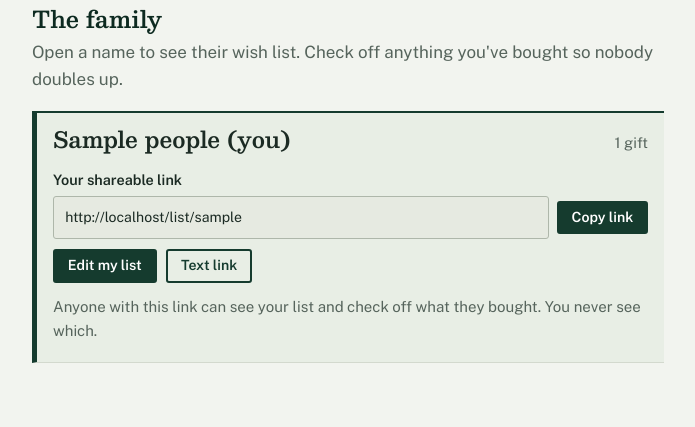
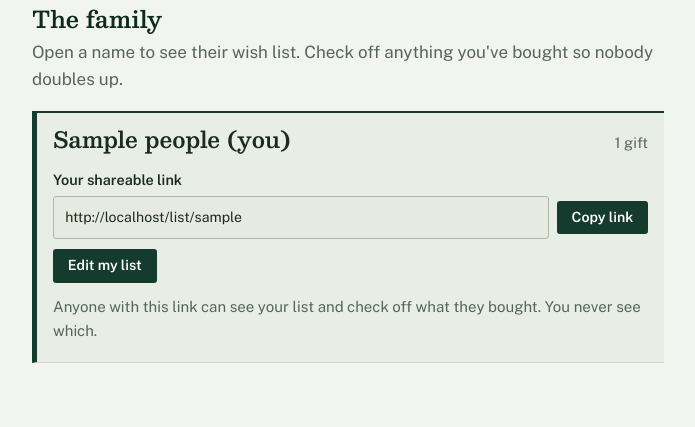
Before and after one commit to jhamil71/secret-santa, a Flask app: page / in a window 1280 px wide. Shown: the part 838-1265 px from the top of the page, without its empty margins (292-987 px from the left). Run offline with Flask 3, Linux system fonts and the light colour scheme; the visitor is signed in with stand-in values (Sample User, id 1); data comes from the database, SQL or seed files in the repository; tables that the repository leaves empty hold one stand-in row (values such as "Sample post").

Commit message:
Copy link on every family row; remove Text link feature
Co-Authored-By: Claude Sonnet 5.5 <noreply@anthropic.com>
Claude-Session: https://claude.ai/code/session_018wR3byGBk5muSHGRwTh6ec

```diff
--- a/app.py
+++ b/app.py
@@ -240,12 +240,6 @@ def list_link(slug):
     return f"{base_url()}{url_for('public_list', slug=slug)}"
 
 
-def sms_text(name, token):
-    return (f"Hi {name}! Our family Secret Santa is on. Tap your personal link to sign in "
-            f"(please don't share it): {person_link(token)}  "
-            f"Or visit {base_url()} any time and enter your phone number.")
-
-
 @app.before_request
 def csrf_protect():
     if request.method == "POST":
@@ -344,7 +338,7 @@ def index():
         "SELECT p.id, p.name, p.list_slug, (SELECT COUNT(*) FROM items i WHERE i.person_id=p.id) AS n_items "
         "FROM people p ORDER BY LOWER(p.name)").fetchall()
     return render_template("home.html", me=me, people=people, target=target, drawn=is_drawn(),
-                           year=int(get_setting("year")), share_link=list_link(me["list_slug"]))
+                           year=int(get_setting("year")), share_link=list_link(me["list_slug"]), list_link=list_link)
 
 
 @app.post("/login")
@@ -433,7 +427,7 @@ def admin():
         "admin.html", people=people, names=names, rules=rules, last=last, year=year,
         drawn=is_drawn(), drawn_at=get_setting("drawn_at"),
         settings={k: get_setting(k) for k in DEFAULTS},
-        link_for=person_link, sms_text=sms_text)
+        link_for=person_link)
 
 
 @app.post("/admin/people")
--- a/static/site.css
+++ b/static/site.css
@@ -209,3 +209,11 @@ a.person:hover::after { color: var(--cranberry); }
 }
 
 @media (max-width: 30rem) { .bar .wordmark { font-size: .9rem; } }
+
+/* family rows: the name opens the list; a quiet button copies its link */
+.people > li.other { display: flex; align-items: center; }
+.people > li.other .person { flex: 1; min-width: 0; }
+.people .copy { flex: none; margin-left: .4rem; background: none; border: 0; padding: .5rem .3rem; font: 600 .88rem/1 var(--sans); color: var(--fir); text-decoration: underline; text-underline-offset: .18em; cursor: pointer; }
+.people .copy:hover { color: var(--cranberry); }
+.people > li.other .person::after { display: none; }
+.people > li.other .pcount { margin-left: auto; }
--- a/templates/home.html
+++ b/templates/home.html
@@ -59,16 +59,16 @@
         </div>
         <div class="actions">
           <a class="btn small" href="{{ url_for('mine') }}">Edit my list</a>
-          <a class="btn ghost small" href="sms:?&amp;body={{ ('Here is my wish list: ' ~ share_link)|urlencode }}">Text link</a>
         </div>
         <p class="muted" style="margin:.8rem 0 0">Anyone with this link can see your list and check off what they bought. You never see which.</p>
       </li>
       {% else %}
-      <li>
+      <li class="other">
         <a class="person" href="{{ url_for('public_list', slug=p.list_slug) }}">
           <span class="pname">{{ p.name }}</span>
           <span class="pcount">{{ p.n_items }} gift{{ '' if p.n_items == 1 else 's' }}</span>
         </a>
+        <button class="copy" type="button" data-copy="{{ list_link(p.list_slug) }}" aria-label="Copy {{ p.name }}'s wish list link">Copy link</button>
       </li>
       {% endif %}
     {% endfor %}
```
Also changed, not shown: tests/e2e_member.py (+2 -1 lines), tests/test_all.py (+5 -2 lines).
